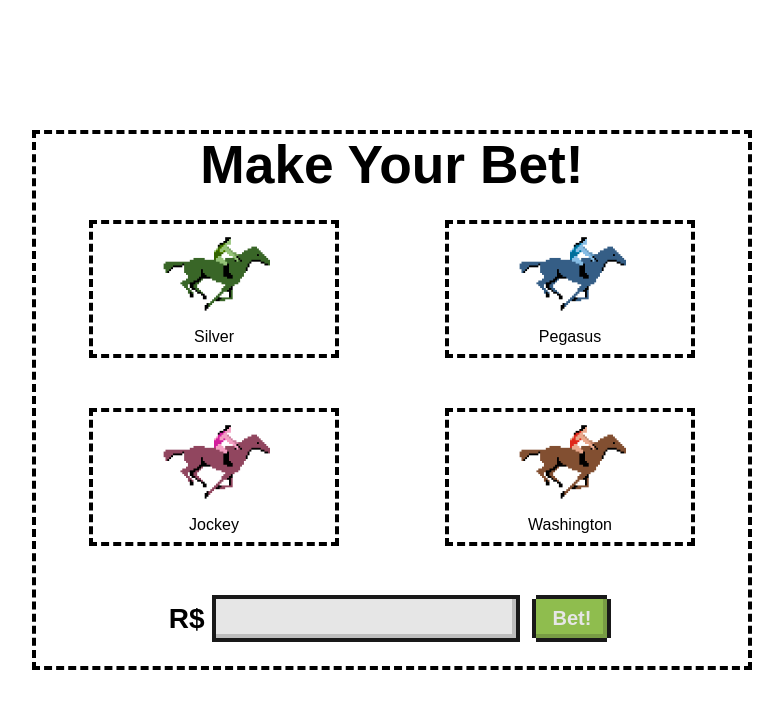
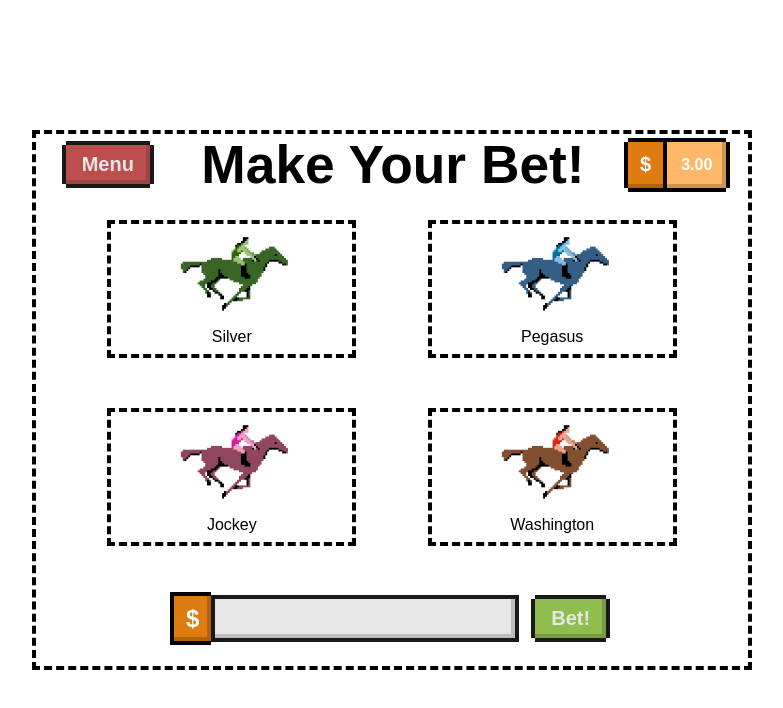
Before and after one commit to iamtheluiz/horse-race, a React (Create React App) app: page /bet in a window 1280 px wide. Shown: the top 708 px of the page, without its empty margins (248-1031 px from the left). Built offline with nearby package versions, Linux system fonts and the light colour scheme; a web font is replaced by a local one.

Commit message:
feat: add money balance structure

```diff
--- a/src/pages/Bet/index.tsx
+++ b/src/pages/Bet/index.tsx
@@ -1,5 +1,6 @@
 import React from "react";
 import { useHorse } from "../../contexts/horse";
+import { useHistory } from "react-router-dom";
 
 import Button from "../../components/Button";
 import HorseItem from "../../components/HorseItem";
@@ -8,22 +9,30 @@ import "./styles.css";
 
 const Bet: React.FC = () => {
   const { horses } = useHorse();
+  const history = useHistory();
 
   return (
     <section id="bet">
-      <h1>Make Your Bet!</h1>
+      <header>
+        <Button style={{ backgroundColor: "#cc4242" }} onClick={() => history.push("/")}>Menu</Button>
+        <h1>Make Your Bet!</h1>
+        <div className="money">
+          <div className="icon">$</div>
+          <span>3.00</span>
+        </div>
+      </header>
       <div className="content">
         <div className="horse-list">
           {horses.map(horse => (
             <HorseItem key={horse.name} horse={horse} />
           ))}
         </div>
-        <footer>
-          <span>R$</span>
-          <input className="input-text" type="text" />
-          <Button style={{ backgroundColor: "#93cc42" }}>Bet!</Button>
-        </footer>
       </div>
+      <footer>
+        <span>$</span>
+        <input className="input-text" type="number" />
+        <Button style={{ backgroundColor: "#93cc42" }}>Bet!</Button>
+      </footer>
     </section>
   );
 };
--- a/src/pages/Bet/styles.css
+++ b/src/pages/Bet/styles.css
@@ -1,12 +1,64 @@
 section#bet {
 
+}
+section#bet > header {
+  display: flex;
+  flex-direction: row;
+  justify-content: space-around;
+  align-items: center;
+
+  width: 100%;
+}
+section#bet > header .money {
+  position: relative;
+  display: flex;
+  align-items: center;
+  background-color: #ffb76a;
+  height: 46px;
+  color: white;
+  font-weight: bold;
+  box-shadow: inset -4px -4px 0px 0px rgba(0, 0, 0, 0.2);
+}
+section#bet > header .money .icon {
+  display: flex;
+  justify-content: center;
+  align-items: center;
+  border-right: 4px black solid;
+  background-color: #de7c12;
+  height: 100%;
+  padding: 12px;
+  font-size: 20px;
+  box-shadow: inset 0px -4px 0px 0px rgba(0, 0, 0, 0.2);
+}
+section#bet > header .money span {
+  padding: 14px;
+}
+section#bet > header .money::before,
+section#bet > header .money::after {
+  position: absolute;
+  width: 100%;
+  height: 100%;
+  box-sizing: content-box;
+  content: "";
+}
+section#bet > header .money::before {
+  top: -4px;
+  left: 0;
+  border-top: 4px black solid;
+  border-bottom: 4px black solid;
+}
+section#bet > header .money::after {
+  left: -4px;
+  top: 0;
+  border-left: 4px black solid;
+  border-right: 4px black solid;
 }
 section#bet .horse-list {
   flex: 1;
   display: flex;
   flex-direction: row;
   flex-wrap: wrap;
-  justify-content: space-around;
+  justify-content: space-evenly;
   align-items: center;
 }
 section#bet .horse-item:nth-child(1) img {
@@ -21,7 +73,17 @@ section#bet .horse-item:nth-child(3) img {
 section#bet .horse-item:nth-child(4) img {
   filter: hue-rotate(350deg);
 }
-section#bet footer span {
-  font-size: 28px;
+section#bet > footer span {
+  display: flex;
+  justify-content: center;
+  align-items: center;
+  font-size: 24px;
   font-weight: bold;
+  border: 4px solid black;
+  border-right: 0px;
+  padding: 0px 12px;
+  height: 53px;
+  box-shadow: inset -4px -4px 0px 0px rgba(0, 0, 0, 0.2);
+  background-color: #de7c12;
+  color: white;
 }
--- a/src/styles/global.css
+++ b/src/styles/global.css
@@ -37,6 +37,7 @@ span.subtitle {
   margin: 8px;
   filter: contrast(0.8);
   border: 4px black solid;
+  margin-left: 0px;
 }
 
 section {
@@ -56,9 +57,10 @@ section div.content {
   width: 100%;
   flex-direction: column;
 }
-section div.content footer {
+section footer {
   display: flex;
   justify-content: center;
   align-items: center;
+  width: 100%;
   padding: 16px;
 }
```
